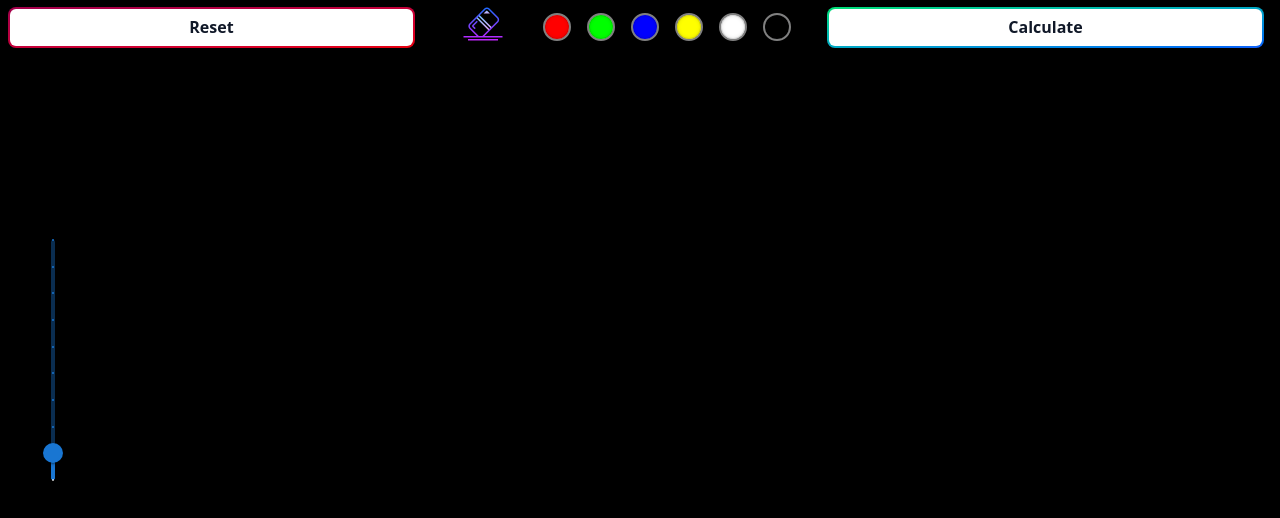
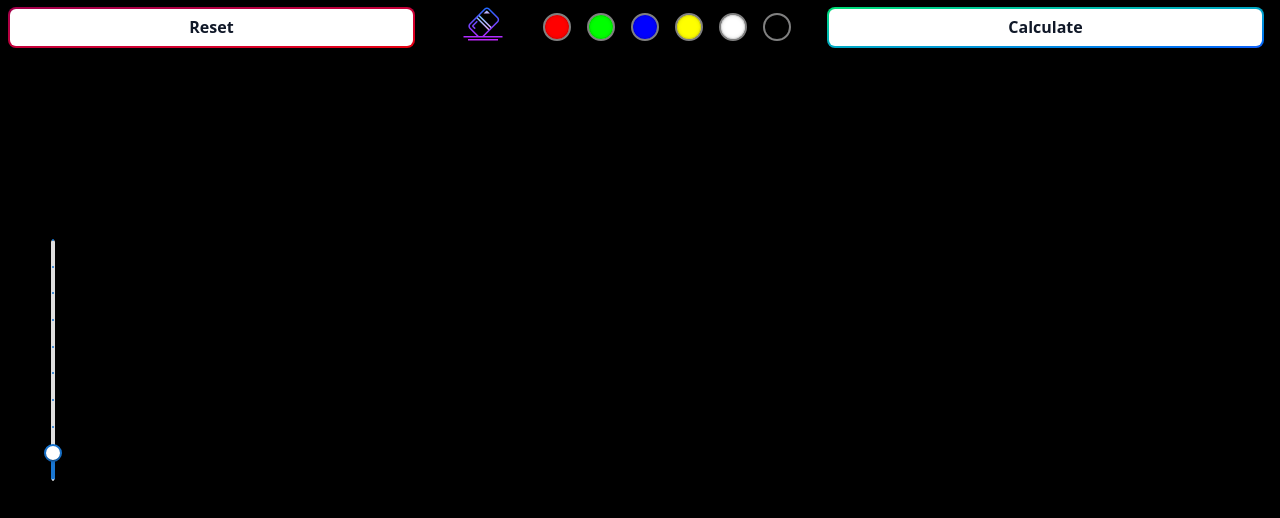
Before and after one commit to Kushalkush-dev/Mathify-Ai, a React (Vite) app: page / in a window 1280 px wide. Shown: the top 518 px of the page. Built offline with nearby package versions, Linux system fonts and the light colour scheme; what better-react-mathjax would draw is missing.

Commit message:
update the slider styles

```diff
--- a/src/components/ui/slider.jsx
+++ b/src/components/ui/slider.jsx
@@ -20,6 +20,31 @@
         marks
         min={1}
         max={10}
+       sx={{
+          "& .MuiSlider-track": {
+            backgroundColor: "#1976d2", // professional blue
+            border: "none",
+          },
+          "& .MuiSlider-rail": {
+            backgroundColor: "#e0e0e0", // light gray rail
+            opacity: 1,
+          },
+          "& .MuiSlider-thumb": {
+            backgroundColor: "#fff",
+            border: "2px solid #1976d2",
+            width: 18,
+            height: 18,
+            "&:hover": {
+              boxShadow: "0 0 6px rgba(25,118,210,0.4)", // soft glow
+            },
+          },
+          "& .MuiSlider-valueLabel": {
+            backgroundColor: "#1976d2",
+            color: "#fff",
+            borderRadius: "6px",
+            fontSize: "0.75rem",
+          },
+        }}
       />
     </Box>
   );
```
